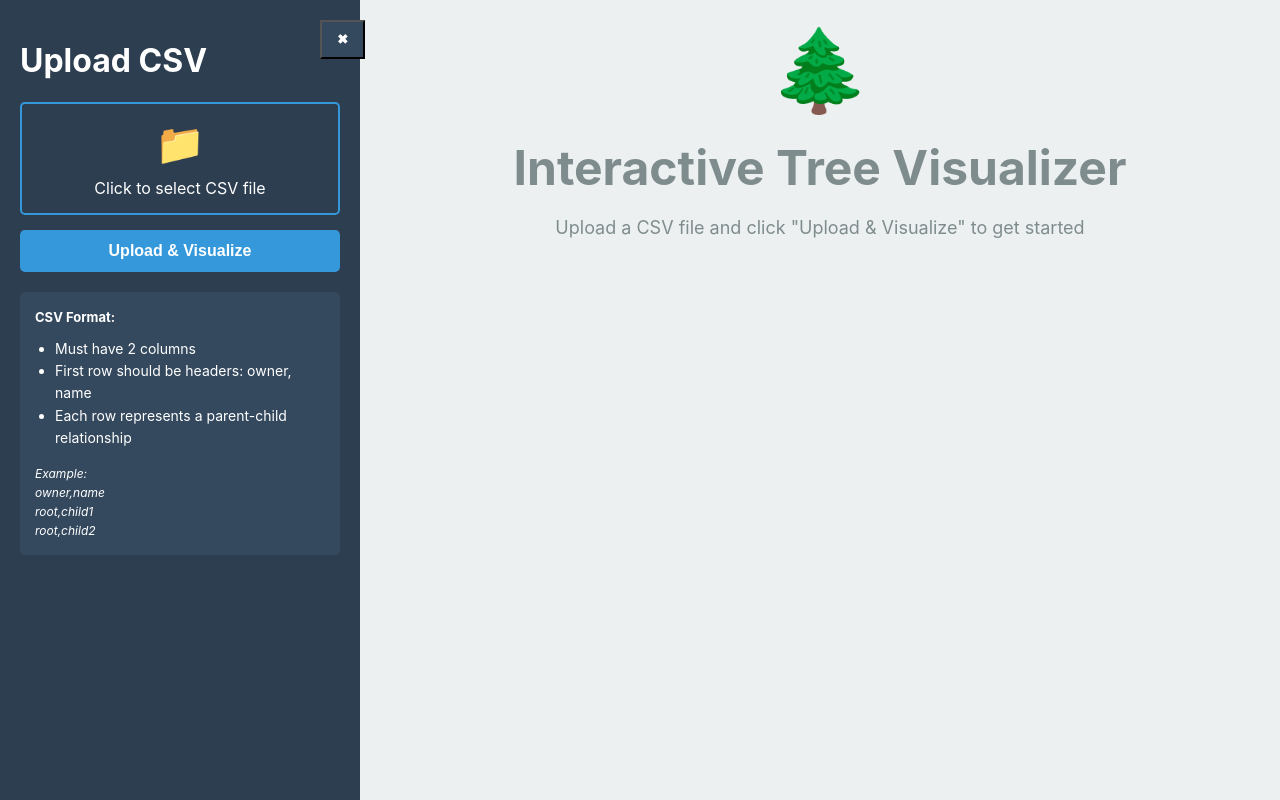
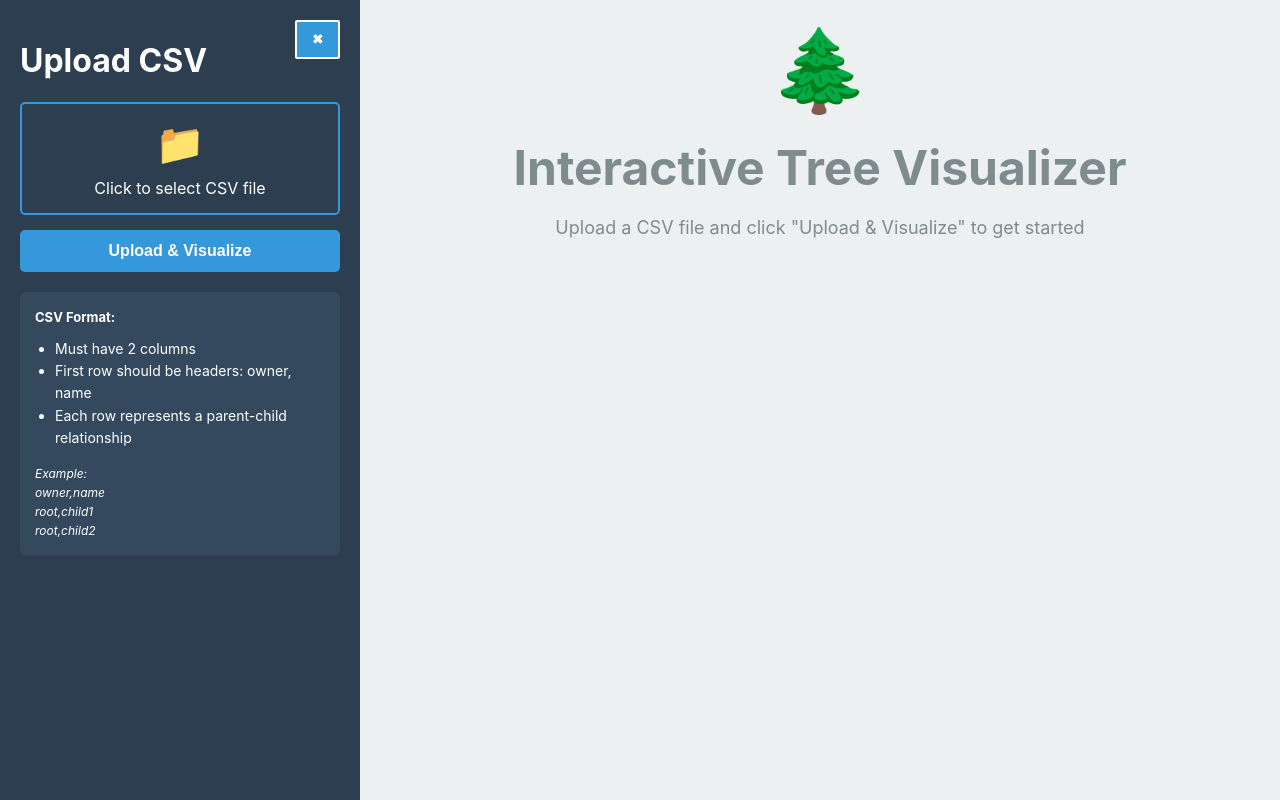
Before and after one commit to isabellamddo/interactive-tree-visualizer, a React (Create React App) app: page / in a window 1280 px wide. Built offline with nearby package versions, Linux system fonts and the light colour scheme.

Commit message:
Menu button styling

```diff
--- a/src/App.js
+++ b/src/App.js
@@ -138,9 +138,11 @@ function App() {
       <button
         style={{
           position: 'fixed',
-          left: sidebarOpen ? '320px' : '0',
+          left: sidebarOpen ? '295px' : '0',
           top: '20px',
-          backgroundColor: '#34495e',
+          backgroundColor: '#3498db',
+          border: '2px solid #ffffffff',
+          borderRadius: '2px',
           color: 'white',
           fontWeight: 'bold',
           padding: '10px 15px',
```
